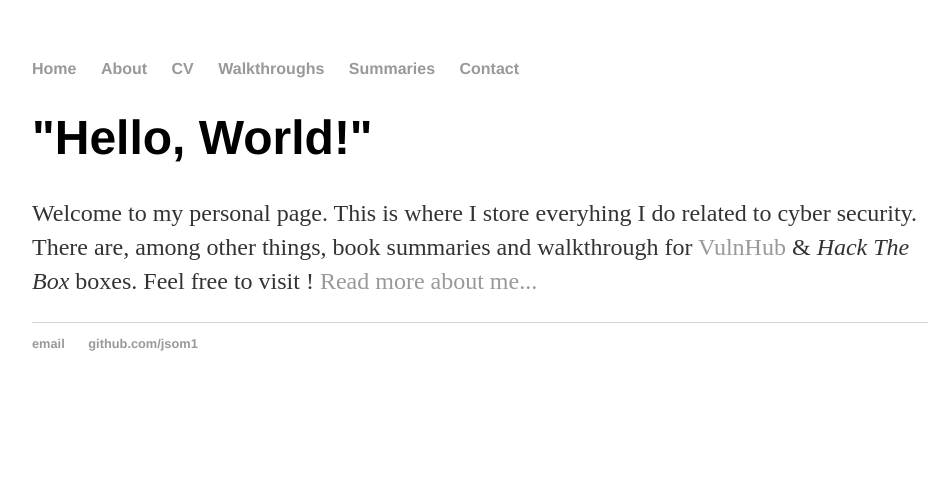
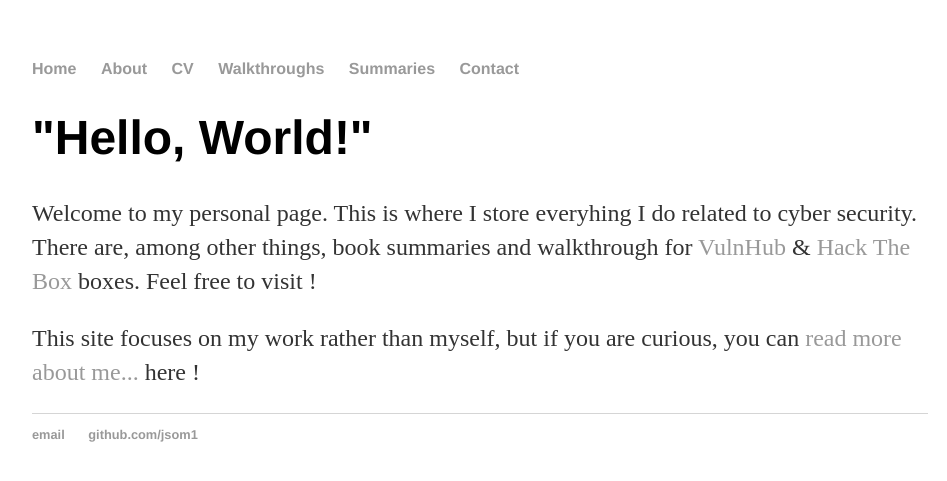
Before and after one commit to jsom1/jsom1.github.io, a Jekyll site: the page built from index.html, in a window 1280 px wide. Shown: the top 481 px of the page, without its empty margins (160-1107 px from the left). Built offline with Jekyll 4.4.1, drawn with Linux system fonts in a browser that asks for light colours.

Commit message:
Update index.html

```diff
--- a/index.html
+++ b/index.html
@@ -7,6 +7,14 @@ title: Netpal
 	<p>Welcome to my personal page. This is where I store everyhing I do related
 		to cyber security. There are, among other things, book summaries and
 		walkthrough for
-		<a href="https://www.vulnhub.com/">VulnHub</a> & <em>Hack The Box</em> boxes.
-		Feel free to visit ! <a href="/about">Read more about me...</a></p>
+		<a href="https://www.vulnhub.com/">VulnHub</a> &
+		<a href="https://www.hackthebox.eu/">Hack The Box</a>
+		boxes. Feel free to visit !
+	</p>
+
+	<p>This site focuses on my work rather than myself, but if you are curious,
+		you can
+		<a href="/about">read more about me...</a>
+		here !
+	</p>
 </div>
```
